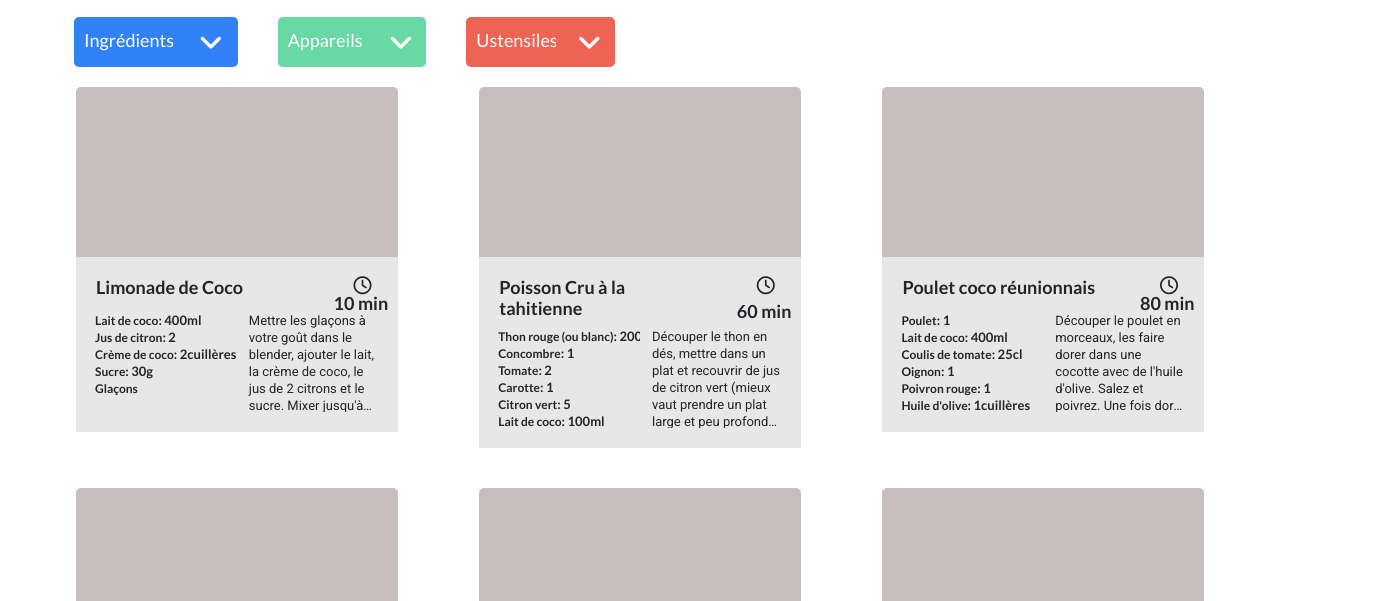
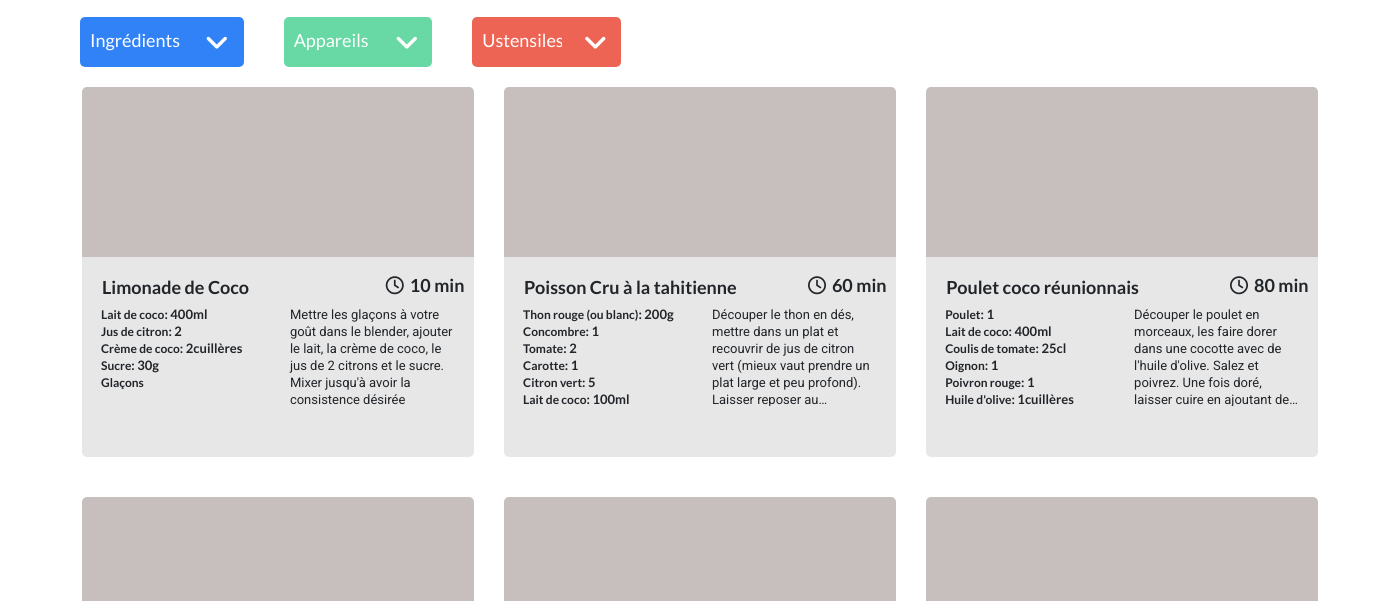
Before and after one commit to Nellylie/les_petits_plats, a website with bundled scripts: page index.html in a window 1280 px wide. Shown: the part 199-800 px from the top of the page, 1400 px wide, since content can reach past the window. Built offline with nearby package versions, Linux system fonts and the light colour scheme.

Commit message:
fix():style

```diff
--- a/style/_general.scss
+++ b/style/_general.scss
@@ -3,7 +3,7 @@
 body {
   margin: auto;
   width: 100%;
-  min-width: 1000px;
+  min-width: 1400px;
   ;
 }
 
@@ -243,11 +243,11 @@ input::placeholder{
 .recettes {
   margin: 0 auto !important;
   display: grid !important;
-  gap: 0 5% !important;
-  grid-template-columns: 30% 30% 30% !important;
+  grid-template-columns: 33% 33% 33% !important;
   grid-auto-rows: auto;
   font-size: x-small;
   line-height: 17px;
+  min-width: 1000px;
 }
 
 .recettes-article {
@@ -255,7 +255,8 @@ input::placeholder{
   line-height: 17px;
   border-radius: 5px 5px 0px 0px;
   margin: 20px auto;
-  min-width: 250px;
+  min-width: 350px;
+  width:100%;
   min-height: 250px;
 }
 
@@ -275,6 +276,9 @@ input::placeholder{
   margin: auto;
   background-color: u.$gris;
   padding: 20px;
+  border-radius: 0 0 5px 5px;
+  min-height: 200px;
+
 }
 
 .recettes__entete {
```
Also changed, not shown: style/style.css, 1 other file.
